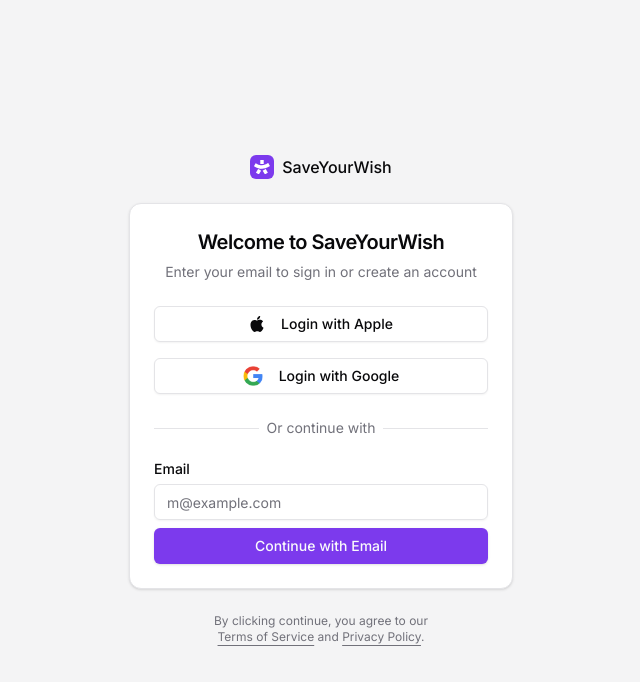
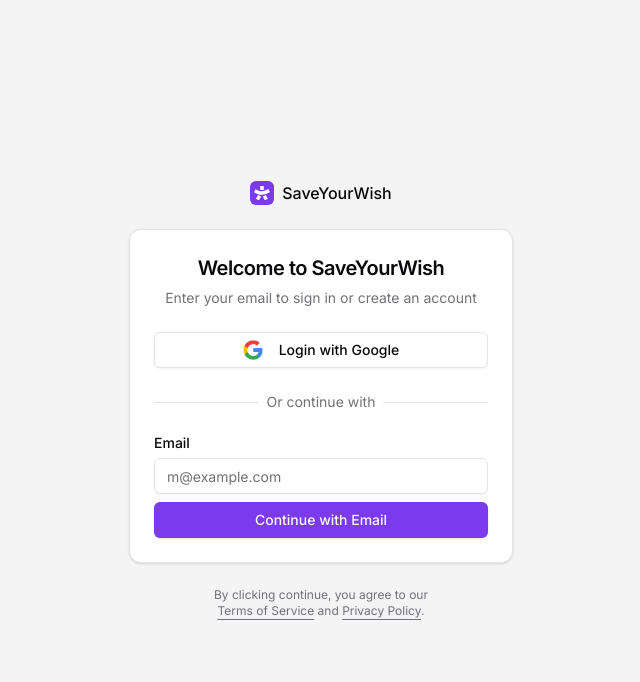
Before and after one commit to staudal/saveyourwish, a Next.js app: page /login in a window 1280 px wide. Shown: the top 682 px of the page, without its empty margins (319-959 px from the left). Built offline with nearby package versions, Linux system fonts and the light colour scheme; no server answers.

Commit message:
Remove apple login

```diff
--- a/actions/auth.ts
+++ b/actions/auth.ts
@@ -42,7 +42,3 @@
 export async function handleLoginWithGoogle() {
   await signIn("google");
 }
-
-export async function handleLoginWithApple() {
-  await signIn("apple");
-}
--- a/components/login-form.tsx
+++ b/components/login-form.tsx
@@ -13,11 +13,7 @@
 import Image from "next/image";
 import Google from "@/public/google.png";
 import { toast } from "sonner";
-import {
-  handleLoginWithEmail,
-  handleLoginWithGoogle,
-  handleLoginWithApple,
-} from "@/actions/auth";
+import { handleLoginWithEmail, handleLoginWithGoogle } from "@/actions/auth";
 import { SubmitButton } from "@/components/ui/submit-button";
 
 export function LoginForm({
@@ -49,22 +45,6 @@
         </CardHeader>
         <CardContent>
           <div className="grid gap-6">
-            <div className="flex flex-col gap-4">
-              <form action={handleLoginWithApple}>
-                <SubmitButton variant="outline" className="w-full">
-                  <svg
-                    className="mr-2 h-5 w-5"
-                    xmlns="http://www.w3.org/2000/svg"
-                    viewBox="0 0 24 24"
-                  >
-                    <path
-                      d="M12.152 6.896c-.948 0-2.415-1.078-3.96-1.04-2.04.027-3.91 1.183-4.961 3.014-2.117 3.675-.546 9.103 1.519 12.09 1.013 1.454 2.208 3.09 3.792 3.039 1.52-.065 2.09-.987 3.935-.987 1.831 0 2.35.987 3.96.948 1.637-.026 2.676-1.48 3.676-2.948 1.156-1.688 1.636-3.325 1.662-3.415-.039-.013-3.182-1.221-3.22-4.857-.026-3.04 2.48-4.494 2.597-4.559-1.429-2.09-3.623-2.324-4.39-2.376-2-.156-3.675 1.09-4.61 1.09zM15.53 3.83c.843-1.012 1.4-2.427 1.245-3.83-1.207.052-2.662.805-3.532 1.818-.78.896-1.454 2.338-1.273 3.714 1.338.104 2.715-.688 3.559-1.701"
-                      fill="currentColor"
-                    />
-                  </svg>
-                  Login with Apple
-                </SubmitButton>
-              </form>
             <form action={handleLoginWithGoogle}>
               <SubmitButton variant="outline" className="w-full">
                 <Image
@@ -77,7 +57,6 @@
                 Login with Google
               </SubmitButton>
             </form>
-            </div>
             <div className="relative text-center text-sm after:absolute after:inset-0 after:top-1/2 after:z-0 after:flex after:items-center after:border-t after:border-border">
               <span className="relative z-10 bg-background px-2 text-muted-foreground">
                 Or continue with
--- a/lib/auth.ts
+++ b/lib/auth.ts
@@ -4,7 +4,6 @@
 
 import ForwardEmail from "next-auth/providers/forwardemail";
 import Google from "next-auth/providers/google";
-import Apple from "next-auth/providers/apple";
 
 export const { handlers, auth, signIn, signOut } = NextAuth({
   adapter: DrizzleAdapter(db),
@@ -16,10 +15,5 @@
     Google({
       allowDangerousEmailAccountLinking: true,
     }),
-    Apple({
-      clientId: process.env.APPLE_ID,
-      clientSecret: process.env.APPLE_SECRET,
-      allowDangerousEmailAccountLinking: true,
-    }),
   ],
 });
```
Also changed, not shown: 1 other file (tests, documents, lock files or other folders). Lines whose indentation alone changed are shown as unchanged.
